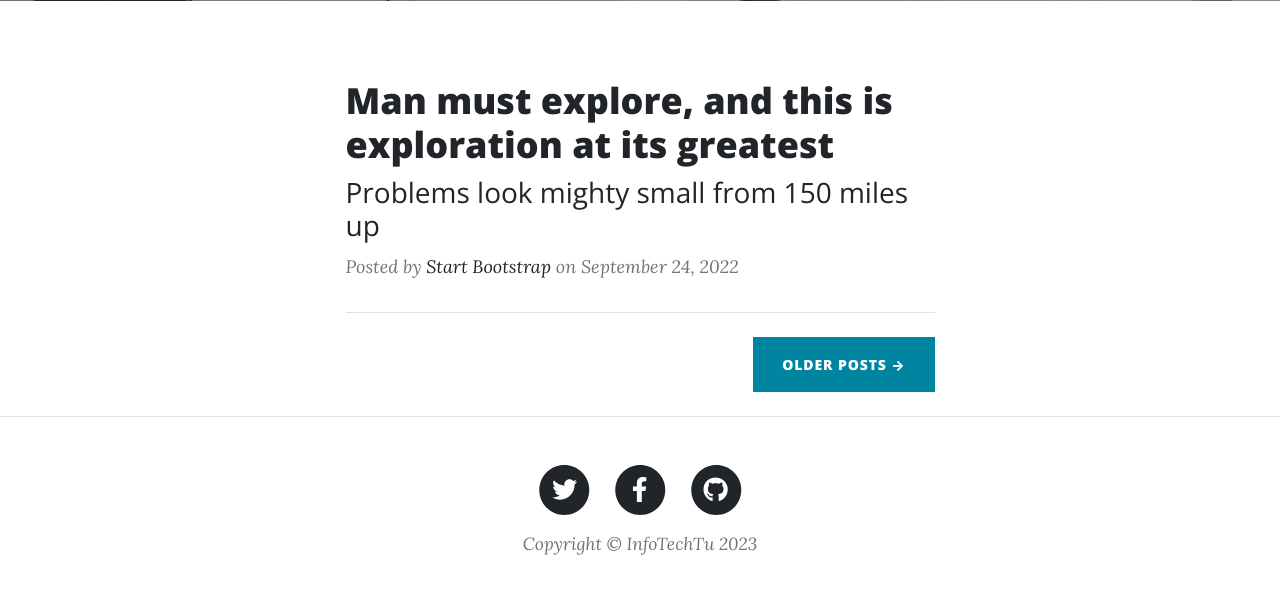
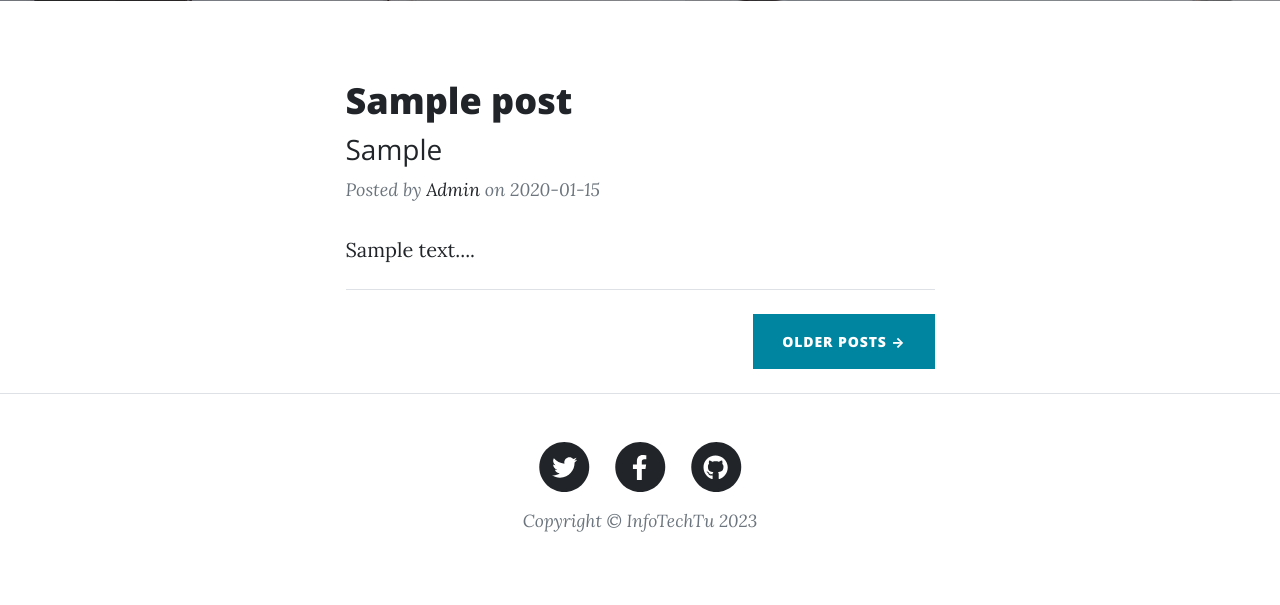
Before and after one commit to nizam754/BlogWithFlask, a Flask app: page / in a window 1280 px wide. Shown: the part 531-1136 px from the top of the page. After the commit the page ends 1063 px from the top, so only its background shows below. Run offline with Flask 2, Linux system fonts and the light colour scheme; tables that the repository leaves empty hold one stand-in row (values such as "Sample post"); some libraries are stand-ins or nearby versions.

Commit message:
Designing Blog's Homepage

```diff
--- a/config.json
+++ b/config.json
@@ -11,6 +11,7 @@
     "tag_line": "A Blog liked by IT Specialists",
     "gmail-user": "grhello754@gmail.com",
     "gmail-password": "fxtzgvrnllqterxb",
-    "about-text": "Hi my name is Nizam, I create IT related tutorials"
+    "about-text": "Hi my name is Nizam, I create IT related tutorials",
+    "no_of_posts": 5
   }
 }
--- a/main.py
+++ b/main.py
@@ -39,13 +39,15 @@ class Posts(db.Model):
     title = db.Column(db.String(80), unique=False, nullable=False)
     slug = db.Column(db.String(25))
     content = db.Column(db.String(120), unique=True, nullable=False)
+    tagline = db.Column(db.String(120), unique=True, nullable=False)
     date = db.Column(db.String(12), nullable=True)
     img_file = db.Column(db.String(12), nullable=True)
 
 
 @app.route("/")
 def home():
-    return render_template('index.html', params=params)
+    posts = Posts.query.filter_by().all() [0:params['no_of_posts']]
+    return render_template('index.html', params=params, posts=posts)
 
 
 @app.route("/post/<string:post_slug>", methods=['GET'])
--- a/templates/index.html
+++ b/templates/index.html
@@ -20,24 +20,24 @@
   <div class="row gx-4 gx-lg-5 justify-content-center">
     <div class="col-md-10 col-lg-8 col-xl-7">
       <!-- Todo: Fetch it using for loop from the database -->
+      {% for post in posts %}
       <!-- Post preview-->
       <div class="post-preview">
-        <a href="post.html">
-          <h2 class="post-title">
-            Man must explore, and this is exploration at its greatest
-          </h2>
-          <h3 class="post-subtitle">
-            Problems look mighty small from 150 miles up
-          </h3>
+        <a href="/post/{{post.slug}}">
+          <h2 class="post-title">{{ post.title}}</h2>
+          <h3 class="post-subtitle">{{post.tagline}}</h3>
         </a>
         <p class="post-meta">
           Posted by
-          <a href="#!">Start Bootstrap</a>
-          on September 24, 2022
+          <a href="#!">Admin</a>
+          on {{post.date}}
         </p>
       </div>
+      {{post.content[0:143]}}...
       <!-- Divider-->
       <hr class="my-4" />
+   </li> </a>
+      {% endfor %}
 
       <!-- Pager-->
       <div class="d-flex justify-content-end mb-4">
```
